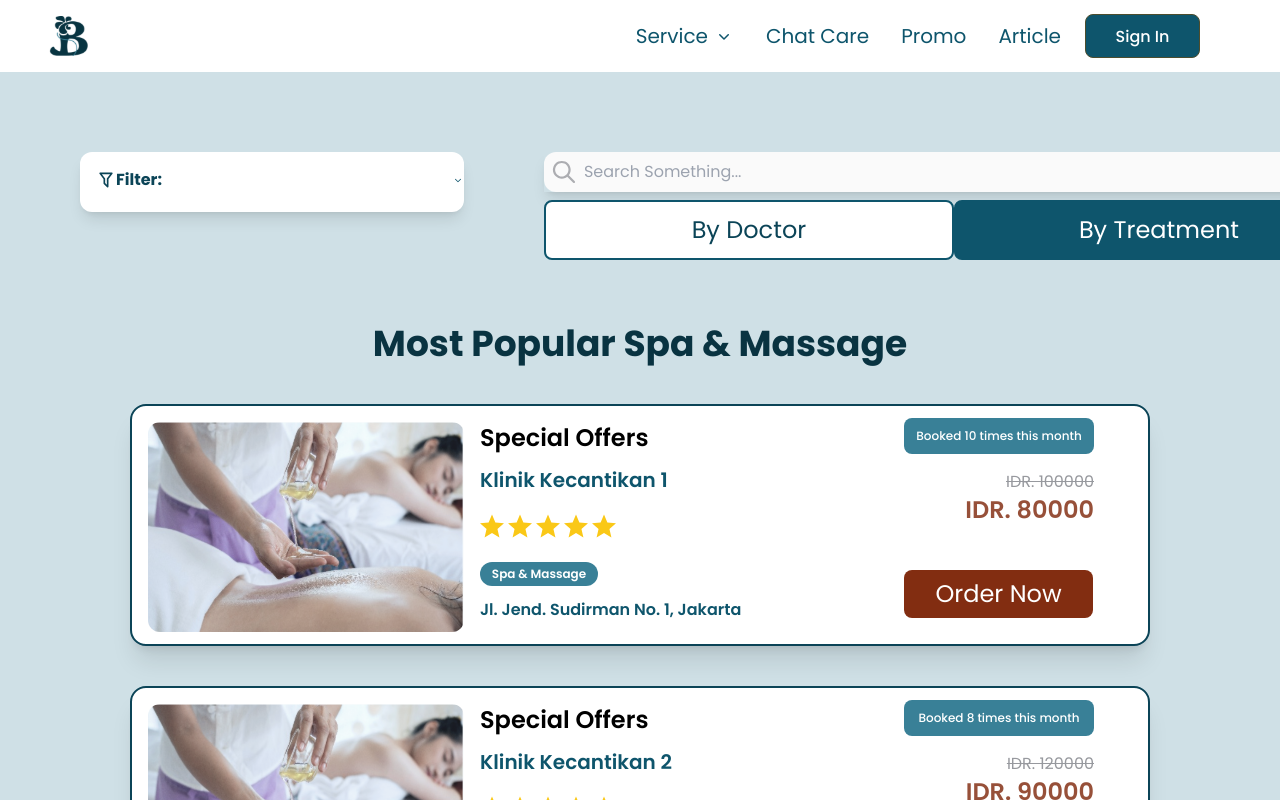
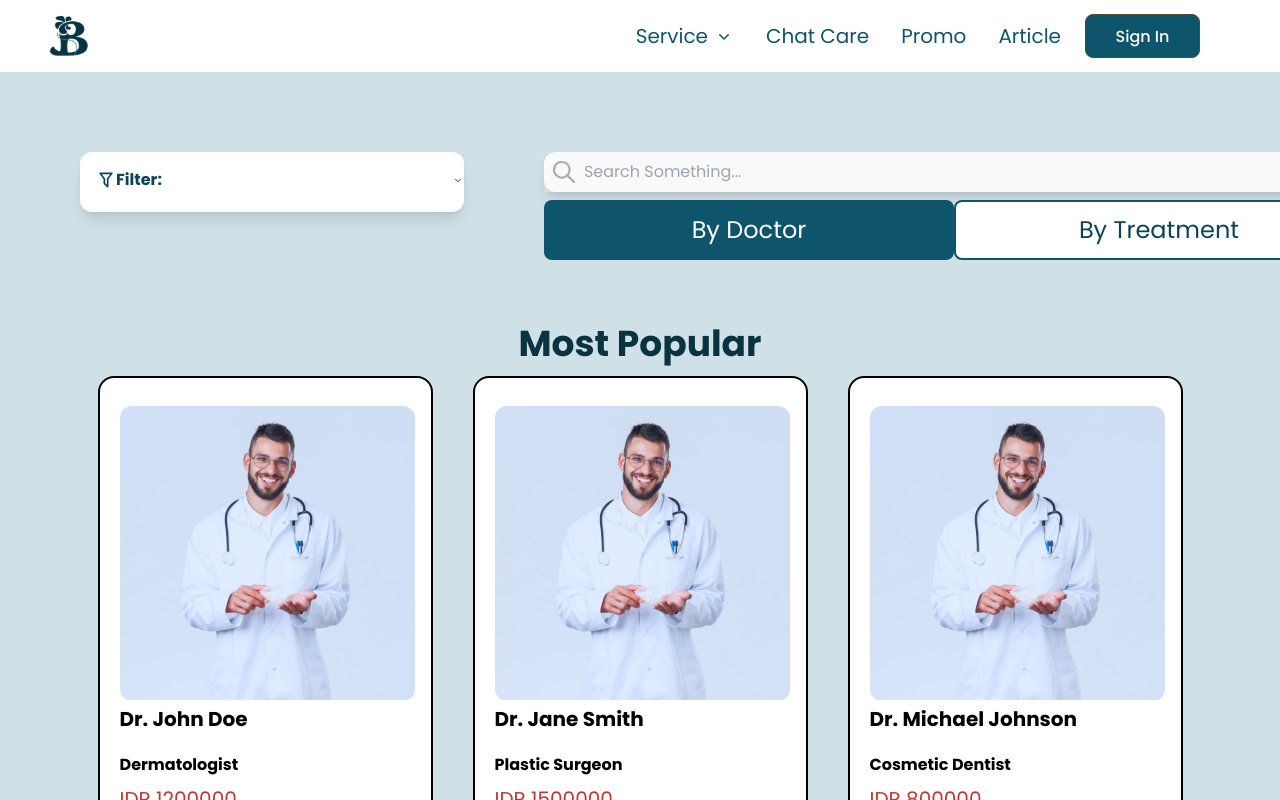
Before and after one commit to adnanfaikar/INTERN_BLOOMIFY, a React (Vite) app: page /BeautyNavigator in a window 1280 px wide. Shown: the top 800 px of the page. Built offline with nearby package versions, Linux system fonts and the light colour scheme.

Commit message:
test fixing image

```diff
--- a/src/Pages/BeautyNavigator.jsx
+++ b/src/Pages/BeautyNavigator.jsx
@@ -1,24 +1,26 @@
-import React, { useState, useEffect } from "react";
+import React, { useState } from "react";
 import MainLayout from "../Layout/MainLayout";
 import SearchBox from "../Component/SearchBox";
 import FilterOpen from "../Component/FilterOpen";
 import FilterClose from "../Component/FilterClose";
+import DoctorCard from "../Component/DoctorCard";
 import ResultsCard from "../Component/ResultsCard";
-import dummy from "../utils/dummy";
+import dummyDoctor from "../utils/dummyDoctor.json";
+import dummyTreatment from "../utils/dummy.json";
 import { useNavigate } from "react-router-dom";
+
 const BeautyNavigator = () => {
+  const navigate = useNavigate();
   const [searchTerm, setSearchTerm] = useState("");
   const [isFilterOpen, setIsFilterOpen] = useState(false);
   const [searchResults, setSearchResults] = useState([]);
-  const dummyData = dummy;
-  const navigate = useNavigate();
+  const [category, setCategory] = useState("doctor");
 
-  useEffect(() => {
-    const filteredData = dummyData.filter((item) =>
-      item.Title.toLowerCase().includes(searchTerm.toLowerCase())
-    );
-    setSearchResults(filteredData);
-  }, [searchTerm]);
+  const handleCategoryChange = (newCategory) => {
+    setCategory(newCategory);
+  };
+
+  const dummyData = category === "doctor" ? dummyDoctor : dummyTreatment;
 
   const handleChange = (e) => {
     setSearchTerm(e.target.value);
@@ -50,13 +52,23 @@ const BeautyNavigator = () => {
             />
             <div className="flex justify-between mt-2">
               <button
-                className=" py-3 w-[410px] h-[60px] bg-white rounded-lg border-2 border-[#0E556C] text-[#0B4457] text-center text-2xl "
-                onClick={() => navigate("/doctorNavigator")}
+                className={`py-3 w-[410px] h-[60px] ${
+                  category === "doctor"
+                    ? "bg-[#0E556C] text-white"
+                    : "bg-white border-2 border-[#0E556C] text-[#0B4457]"
+                } rounded-lg text-center text-2xl`}
+                onClick={() => handleCategoryChange("doctor")}
               >
                 By Doctor
               </button>
-
-              <button className="py-3 w-[410px] h-[60px]  bg-[#0E556C] rounded-lg border-2 border-[#0E556C] text-center text-2xl text-white">
+              <button
+                className={`py-3 w-[410px] h-[60px] ${
+                  category === "treatment"
+                    ? "bg-[#0E556C] text-white"
+                    : "bg-white border-2 border-[#0E556C] text-[#0B4457]"
+                } rounded-lg text-center text-2xl`}
+                onClick={() => handleCategoryChange("treatment")}
+              >
                 By Treatment
               </button>
             </div>
@@ -65,10 +77,27 @@ const BeautyNavigator = () => {
         <div className="flex justify-center mt-28">
           <div>
             <p className="text-4xl text-[#093341] font-bold text-center">
-              Most Popular Spa & Massage
+              Most Popular
             </p>
             <div className="my-3">
-              {searchResults.map((item) => (
+              {category === "doctor" ? (
+                <div className="flex space-x-10">
+                  {dummyData.map((item) => (
+                    <DoctorCard
+                      key={item.id}
+                      Name={item.Name}
+                      Specialist={item.Specialist}
+                      Price={item.Price}
+                      Old={item.Old}
+                      Alumnus={item.Alumnus}
+                      PracticeSite={item.PracticeSite}
+                      STRNumber={item.STRNumber}
+                      imageUrl={item.imageUrl}
+                    />
+                  ))}
+                </div>
+              ) : (
+                dummyData.map((item) => (
                   <ResultsCard
                     key={item.id}
                     Title={item.Title}
@@ -79,7 +108,8 @@ const BeautyNavigator = () => {
                     NormalPrice={item.NormalPrice}
                     Price={item.Price}
                   />
-              ))}
+                ))
+              )}
             </div>
           </div>
         </div>
--- a/src/Pages/Home.jsx
+++ b/src/Pages/Home.jsx
@@ -5,6 +5,7 @@ import MainLayout from "../Layout/MainLayout";
 import MiniCard from "../Component/MiniCard";
 import ProductCard from "../Component/ProductCard";
 import BannerPromo from "../Component/BannerPromo";
+import Treatment1 from "../Assets/MiniCard1.svg";
 
 const Home = () => {
   const navigate = useNavigate();
@@ -47,7 +48,7 @@ const Home = () => {
         </h3>
         <div className="overflow-hidden flex justify-between m-12 my-2">
           <MiniCard
-            imageUrl="../src/Assets/MiniCard1.svg"
+            imageUrl={Treatment1}
             title="Acne Peeling"
             description="Experience transformative beauty with our exclusive skincare treatments! Unveil radiant skin and say goodbye to imperfections. "
             category="Skincare"
```
Lines whose indentation alone changed are shown as unchanged.
